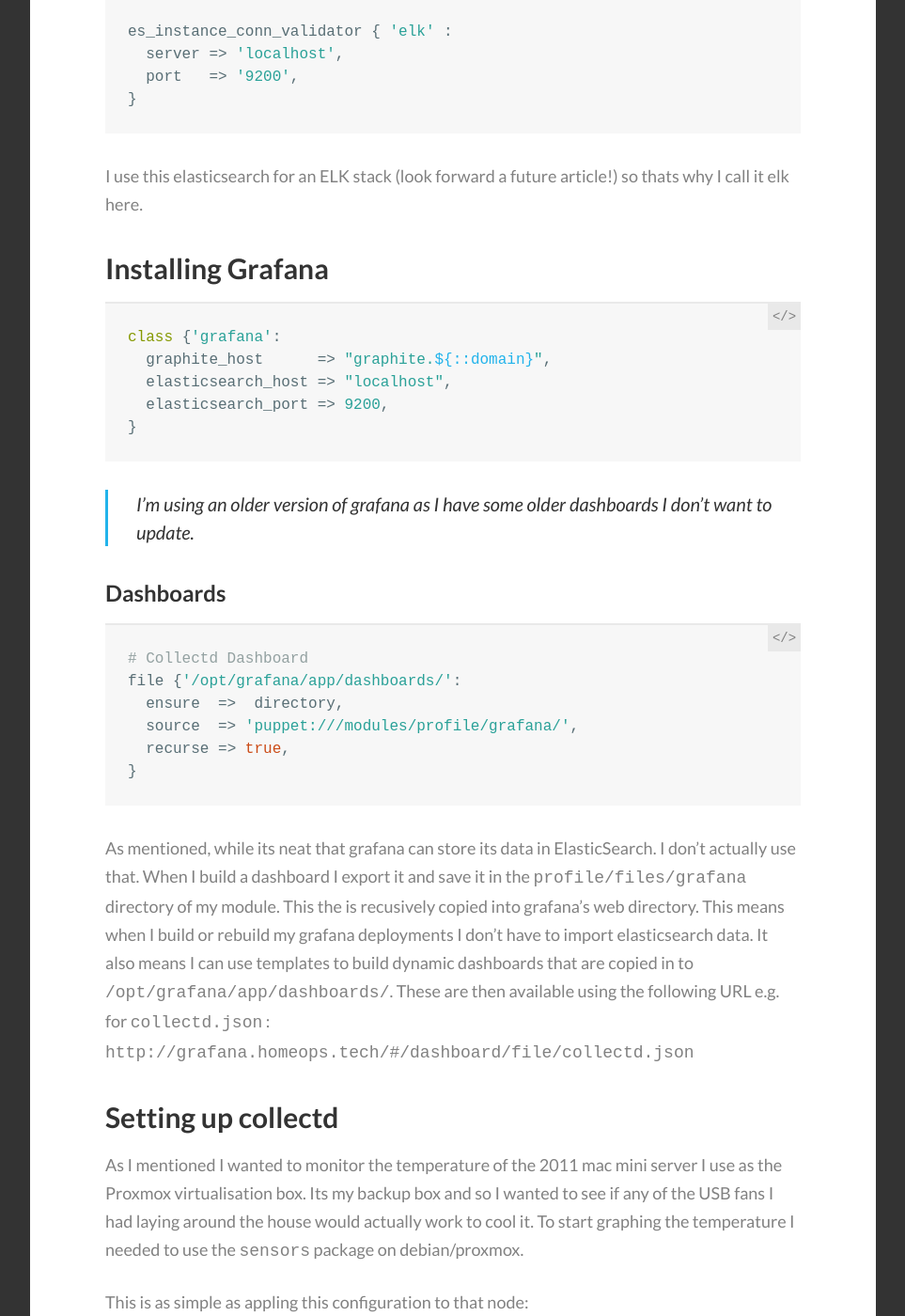
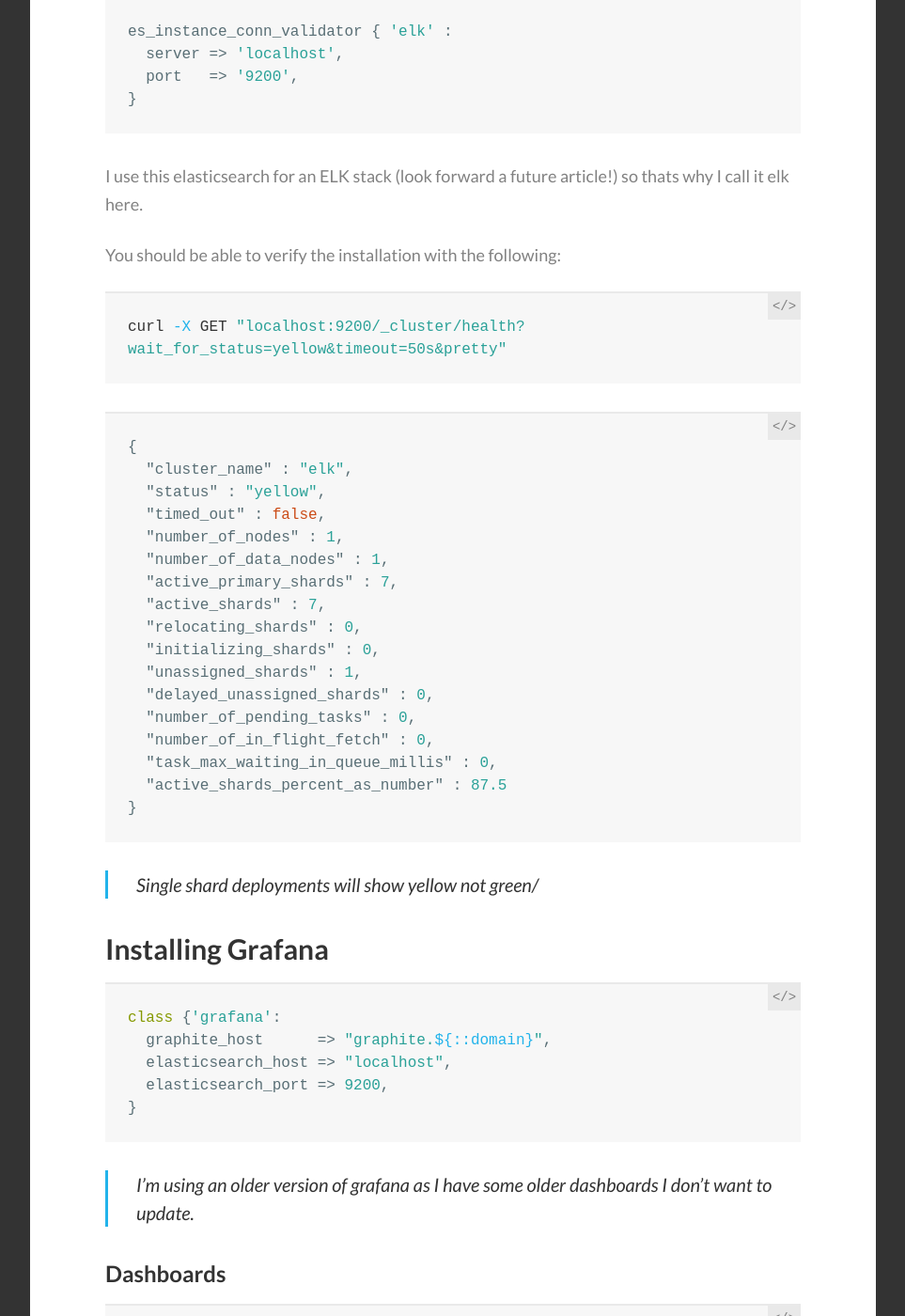
Before and after one commit to homeops-tech/homeops-tech.github.io, a Jekyll site: the page built from _posts/2020-05-01-Graphite-And-Grafana-With-Puppet.md, in a window 1280 px wide and 1400 px high, scrolled down 7050 px. Shown: the whole window at 94% size, without its empty margins (8-971 px from the left). Built offline with Jekyll 4.4.1, drawn with Linux system fonts in a browser that asks for light colours; comment, search, counter and statistics services are not loaded.

Commit message:
Add notes

````diff
--- a/_posts/2020-05-01-Graphite-And-Grafana-With-Puppet.md
+++ b/_posts/2020-05-01-Graphite-And-Grafana-With-Puppet.md
@@ -260,7 +260,33 @@ es_instance_conn_validator { 'elk' :
 
 I use this elasticsearch for an ELK stack (look forward a future article!) so thats why I call it elk here.
 
+You should be able to verify the installation with the following:
 
+```shell
+curl -X GET "localhost:9200/_cluster/health?wait_for_status=yellow&timeout=50s&pretty"
+```
+
+```json
+{
+  "cluster_name" : "elk",
+  "status" : "yellow",
+  "timed_out" : false,
+  "number_of_nodes" : 1,
+  "number_of_data_nodes" : 1,
+  "active_primary_shards" : 7,
+  "active_shards" : 7,
+  "relocating_shards" : 0,
+  "initializing_shards" : 0,
+  "unassigned_shards" : 1,
+  "delayed_unassigned_shards" : 0,
+  "number_of_pending_tasks" : 0,
+  "number_of_in_flight_fetch" : 0,
+  "task_max_waiting_in_queue_millis" : 0,
+  "active_shards_percent_as_number" : 87.5
+}
+```
+
+> Single shard deployments will show yellow not green/
 
 ## Installing Grafana
 
````
